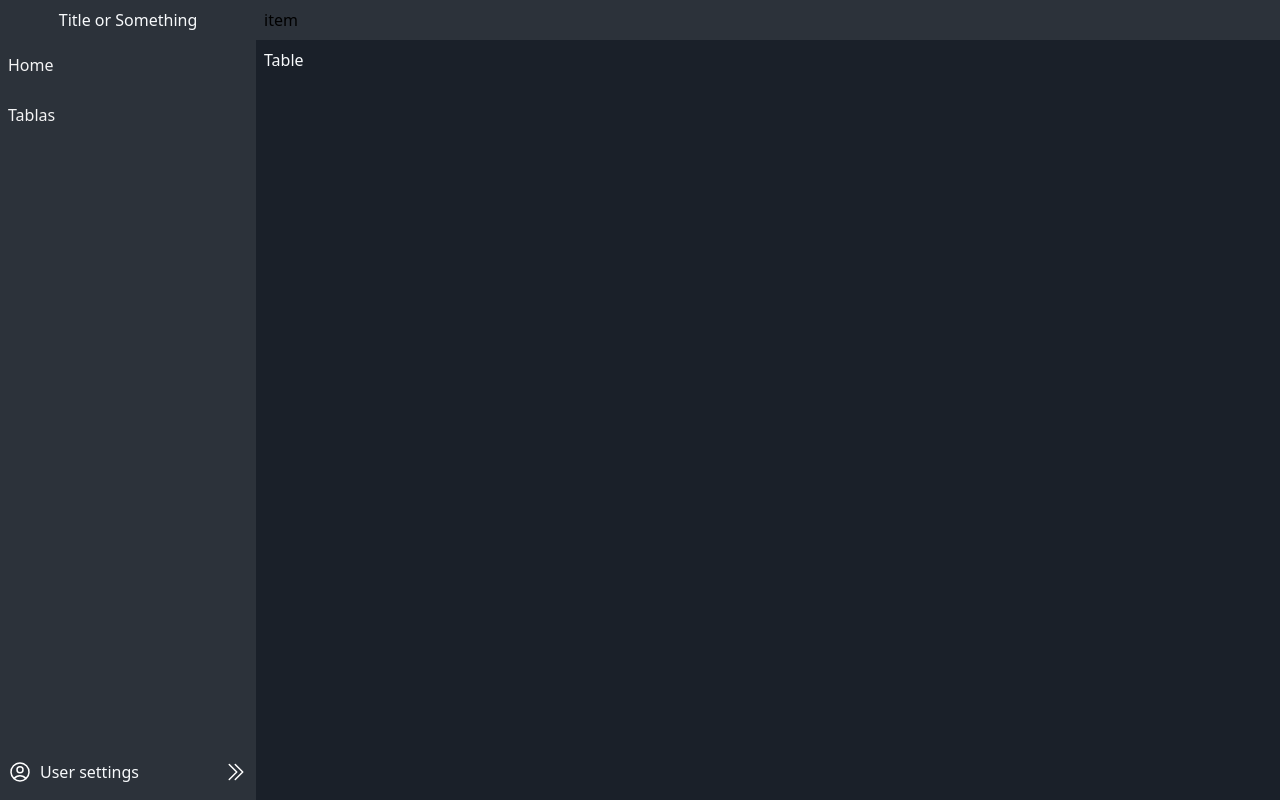
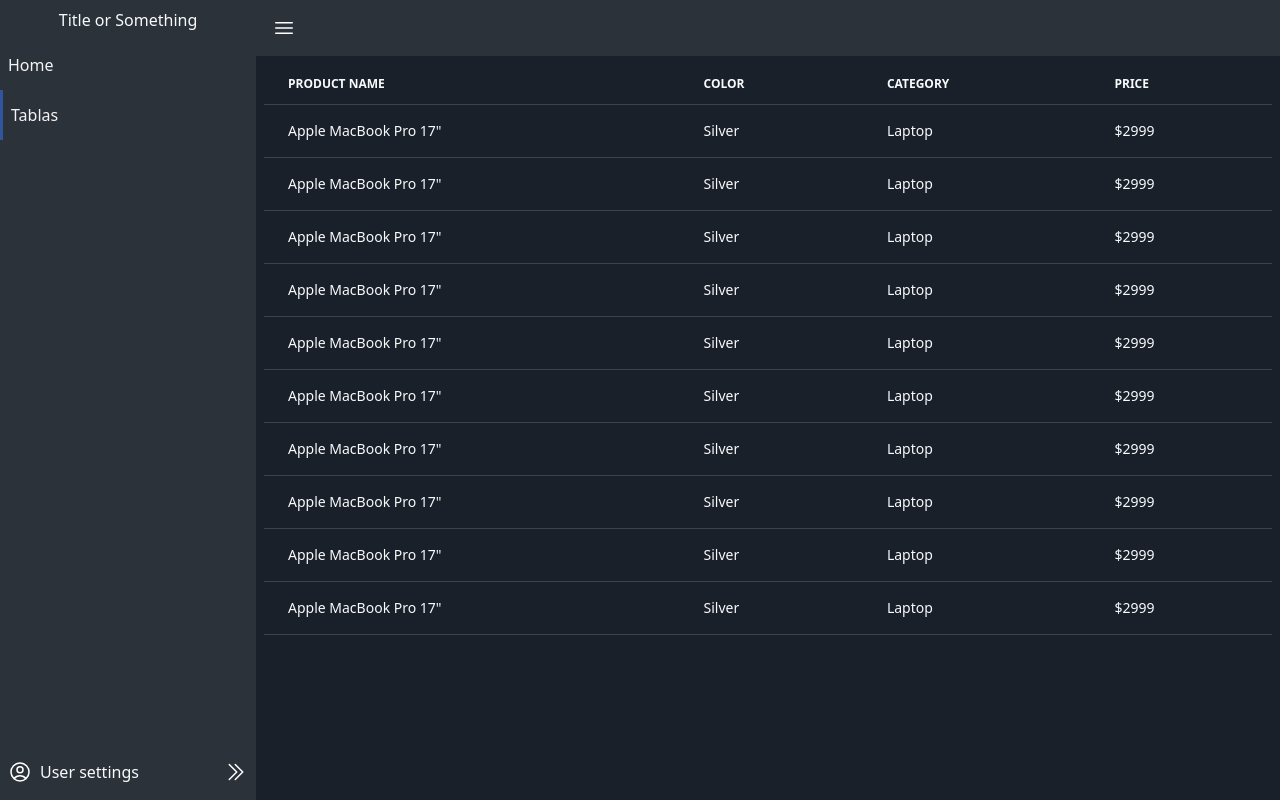
Before and after one commit to Chachacharli/template-vue-tailwind-2024, a Vue app: page /tables in a window 1280 px wide. Built offline with nearby package versions, Linux system fonts and the light colour scheme.

Commit message:
adding multiple toggle section

```diff
--- /dev/null
+++ b/src/assets/svg/MenuIcon.vue
@@ -0,0 +1,24 @@
+<template>
+  <svg
+    xmlns="http://www.w3.org/2000/svg"
+    fill="none"
+    viewBox="0 0 24 24"
+    stroke-width="1.5"
+    :stroke="stroke"
+    class="size-6"
+  >
+    <path
+      stroke-linecap="round"
+      stroke-linejoin="round"
+      d="M3.75 6.75h16.5M3.75 12h16.5m-16.5 5.25h16.5"
+    />
+  </svg>
+</template>
+
+<script setup lang="ts">
+import type { Icon } from '@/types/Icons'
+
+withDefaults(defineProps<Icon>(), {
+  stroke: '#FFFF'
+})
+</script>
--- a/src/components/navbar/LateralNavbar.vue
+++ b/src/components/navbar/LateralNavbar.vue
@@ -39,4 +39,8 @@
   layout.toggle = !layout.toggle
   isToggle.value = layout.toggle
 }
+
+layout.$subscribe((_, state) => {
+  isToggle.value = state.toggle
+})
 </script>
--- a/src/components/navbar/ListItems.vue
+++ b/src/components/navbar/ListItems.vue
@@ -4,7 +4,7 @@
       <router-link
         v-if="route.meta.navbar"
         :to="{ name: route.name }"
-        :class="isCurrent(route.name) ? 'bg-shark-800' : ''"
+        :class="isCurrent(route.name) ? 'bg-dshark-800 active' : ''"
         class="item-navbar w-[100%] pl-2 h-[50px] bg-shark-900 cursor-pointer flex items-center hover:bg-shark-800"
       >
         <span class="text-zinc-100">{{ $t(route.name) }}</span>
@@ -23,3 +23,9 @@
   return route.name === name
 }
 </script>
+
+<style>
+.item-navbar.active {
+  border-left: solid #31559c;
+}
+</style>
--- /dev/null
+++ b/src/components/table/TableLite.vue
@@ -0,0 +1,38 @@
+<template>
+  <div class="relative overflow-x-auto">
+    <table class="w-full text-sm text-left rtl:text-right text-slate-50 border-collapse">
+      <thead class="text-xs text-slate-50 uppercase">
+        <tr>
+          <th scope="col" class="px-6 py-3">Product name</th>
+          <th scope="col" class="px-6 py-3">Color</th>
+          <th scope="col" class="px-6 py-3">Category</th>
+          <th scope="col" class="px-6 py-3">Price</th>
+        </tr>
+      </thead>
+      <tbody>
+        <tr
+          v-for="_ in 10"
+          :key="_"
+          class="hover:bg-shark-800 cursor-pointer border-b border-white"
+        >
+          <th
+            scope="row"
+            class="px-6 py-4 font-medium text-slate-50 whitespace-nowrap dark:text-white"
+          >
+            Apple MacBook Pro 17"
+          </th>
+          <td class="px-6 py-4">Silver</td>
+          <td class="px-6 py-4">Laptop</td>
+          <td class="px-6 py-4">$2999</td>
+        </tr>
+      </tbody>
+    </table>
+  </div>
+</template>
+
+<script setup lang="ts"></script>
+<style scoped>
+.border-collapse tr {
+  border-bottom: 1px solid rgba(125, 151, 179, 0.3);
+}
+</style>
--- /dev/null
+++ b/src/components/table/TrLite.vue
@@ -0,0 +1,5 @@
+<template>
+  <div></div>
+</template>
+
+<script setup lang="ts"></script>
--- a/src/layouts/MainLayout.vue
+++ b/src/layouts/MainLayout.vue
@@ -1,7 +1,9 @@
 <template>
   <lateral-navbar></lateral-navbar>
   <main class="main-content relative">
-    <nav class="bg-shark-900 p-2 superior-navbar flex">item</nav>
+    <nav class="bg-shark-900 p-2 superior-navbar flex">
+      <button @click="handlerToggle" class="hover:bg-shark-800 flex p-2"><MenuIcon /></button>
+    </nav>
     <section class="p-2">
       <router-view></router-view>
     </section>
@@ -11,6 +13,14 @@
 <script setup lang="ts">
 import LateralNavbar from '@/components/navbar/LateralNavbar.vue'
 import { RouterView } from 'vue-router'
+import MenuIcon from '@/assets/svg/MenuIcon.vue'
+import { useLayoutStore } from '@/stores/layout'
+
+const layout = useLayoutStore()
+
+const handlerToggle = () => {
+  layout.toggle = !layout.toggle
+}
 </script>
 
 <style></style>
--- a/src/views/TablesView.vue
+++ b/src/views/TablesView.vue
@@ -1,7 +1,11 @@
 <template>
   <div>
-    <h1 class="text-slate-50">Table</h1>
+    <div>
+      <TableLite />
+    </div>
   </div>
 </template>
 
-<script setup lang="ts"></script>
+<script setup lang="ts">
+import TableLite from '@/components/table/TableLite.vue'
+</script>
```
